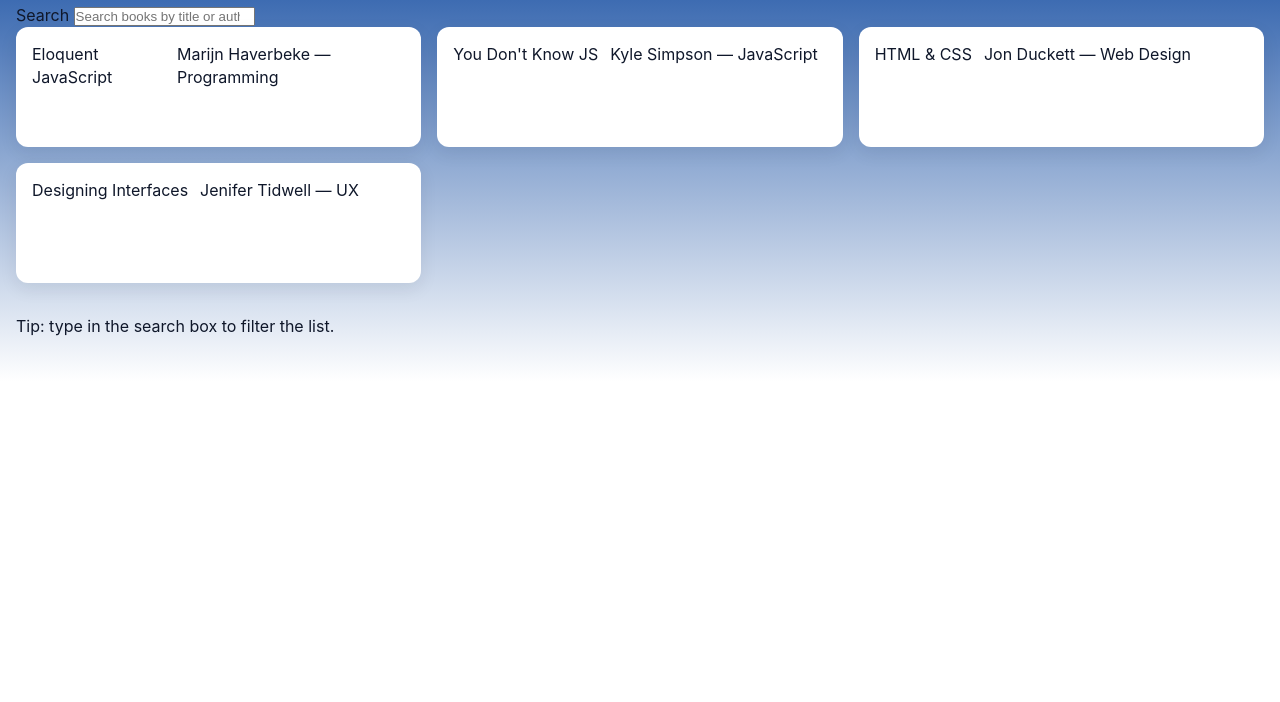
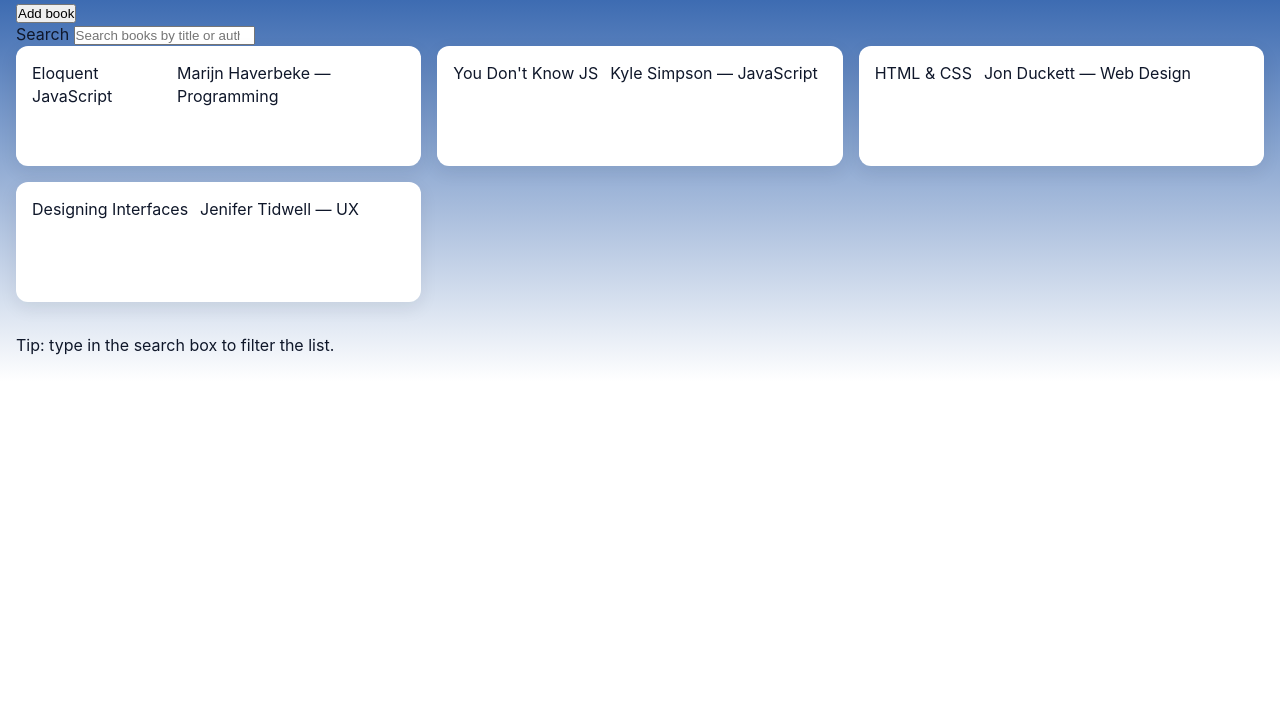
Before and after one commit to dipikabhandari3/library, a plain HTML site: page index.html in a window 1280 px wide. Shown: the part 98-800 px from the top of the page. Drawn offline with Linux system fonts and the light colour scheme.

Commit message:
Added button tag in html file

```diff
--- a/index.html
+++ b/index.html
@@ -10,6 +10,7 @@
         <div>
             <h1>MY LIBRARY</h1>
             <p class="meta">A small collection of books and resources</p>
+            <button id="add-book" type="button" aria-label="Add a new book">Add book</button>
         </div>
         <div class="search" style="position:relative"></div>
             <label for="q" class="sr-only">Search</label>
```
